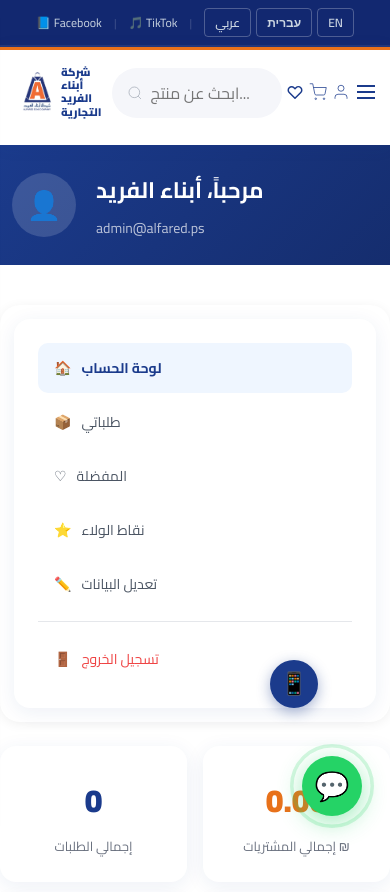
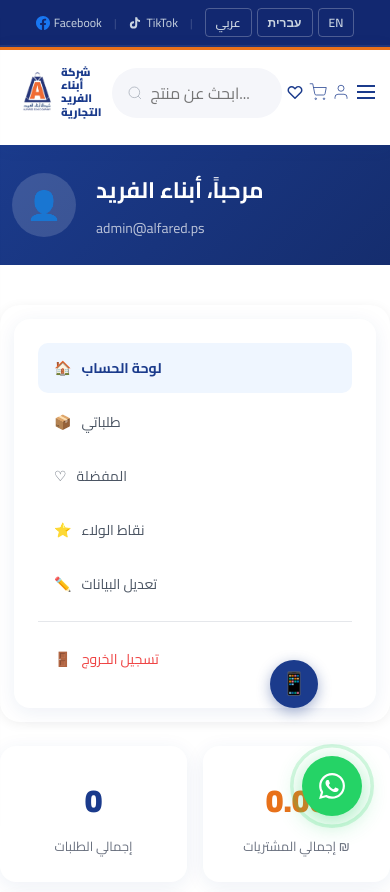
Before and after one commit to mohammadkhala/alfared, a Laravel app: page /account in a window 390 px wide. Shown: the top 892 px of the page. Run offline with Laravel 12, Linux system fonts and the light colour scheme; the visitor is signed in with stand-in values (Sample User, id 1); data comes from the database, SQL or seed files in the repository; some libraries are stand-ins or nearby versions.

Commit message:
Replace emoji icons with proper SVG brand icons (Facebook, TikTok, Phone, WhatsApp)
Co-Authored-By: Claude Sonnet 4.6 <noreply@anthropic.com>

```diff
--- a/resources/views/layouts/app.blade.php
+++ b/resources/views/layouts/app.blade.php
@@ -51,9 +51,15 @@
 
     {{-- Left side: language + TikTok --}}
     <div class="topbar-end">
-      <a href="https://www.facebook.com/HUDACENTERHEBRON" target="_blank" class="topbar-tiktok">📘 Facebook</a>
+      <a href="https://www.facebook.com/HUDACENTERHEBRON" target="_blank" class="topbar-tiktok" style="display:inline-flex;align-items:center;gap:4px;">
+        <svg xmlns="http://www.w3.org/2000/svg" width="14" height="14" viewBox="0 0 24 24" fill="#1877F2"><path d="M24 12.073C24 5.405 18.627 0 12 0S0 5.405 0 12.073C0 18.1 4.388 23.094 10.125 24v-8.437H7.078v-3.49h3.047V9.41c0-3.025 1.792-4.697 4.533-4.697 1.312 0 2.686.236 2.686.236v2.97h-1.513c-1.491 0-1.956.93-1.956 1.884v2.25h3.328l-.532 3.49h-2.796V24C19.612 23.094 24 18.1 24 12.073z"/></svg>
+        Facebook
+      </a>
       <span class="topbar-sep">|</span>
-      <a href="https://www.tiktok.com/@huda.center" target="_blank" class="topbar-tiktok">🎵 TikTok</a>
+      <a href="https://www.tiktok.com/@huda.center" target="_blank" class="topbar-tiktok" style="display:inline-flex;align-items:center;gap:4px;">
+        <svg xmlns="http://www.w3.org/2000/svg" width="14" height="14" viewBox="0 0 24 24" fill="currentColor"><path d="M19.59 6.69a4.83 4.83 0 01-3.77-4.25V2h-3.45v13.67a2.89 2.89 0 01-2.88 2.5 2.89 2.89 0 01-2.89-2.89 2.89 2.89 0 012.89-2.89c.28 0 .54.04.79.1V9.01a6.33 6.33 0 00-.79-.05 6.34 6.34 0 00-6.34 6.34 6.34 6.34 0 006.34 6.34 6.34 6.34 0 006.33-6.34V8.69a8.18 8.18 0 004.78 1.52V6.76a4.85 4.85 0 01-1.01-.07z"/></svg>
+        TikTok
+      </a>
       <span class="topbar-sep">|</span>
       <div class="lang-switch">
         <a href="{{ route('lang.switch','ar') }}"
@@ -291,20 +297,20 @@
 <div class="float-social" id="floatSocial">
   <div class="float-social-items">
     <a href="https://www.facebook.com/HUDACENTERHEBRON" target="_blank" class="float-social-btn facebook" title="Facebook">
-      📘
+      <svg xmlns="http://www.w3.org/2000/svg" width="22" height="22" viewBox="0 0 24 24" fill="#fff"><path d="M24 12.073C24 5.405 18.627 0 12 0S0 5.405 0 12.073C0 18.1 4.388 23.094 10.125 24v-8.437H7.078v-3.49h3.047V9.41c0-3.025 1.792-4.697 4.533-4.697 1.312 0 2.686.236 2.686.236v2.97h-1.513c-1.491 0-1.956.93-1.956 1.884v2.25h3.328l-.532 3.49h-2.796V24C19.612 23.094 24 18.1 24 12.073z"/></svg>
       <span class="float-social-label">Facebook</span>
     </a>
     <a href="https://www.tiktok.com/@huda.center" target="_blank" class="float-social-btn tiktok" title="TikTok">
-      🎵
+      <svg xmlns="http://www.w3.org/2000/svg" width="22" height="22" viewBox="0 0 24 24" fill="#fff"><path d="M19.59 6.69a4.83 4.83 0 01-3.77-4.25V2h-3.45v13.67a2.89 2.89 0 01-2.88 2.5 2.89 2.89 0 01-2.89-2.89 2.89 2.89 0 012.89-2.89c.28 0 .54.04.79.1V9.01a6.33 6.33 0 00-.79-.05 6.34 6.34 0 00-6.34 6.34 6.34 6.34 0 006.34 6.34 6.34 6.34 0 006.33-6.34V8.69a8.18 8.18 0 004.78 1.52V6.76a4.85 4.85 0 01-1.01-.07z"/></svg>
       <span class="float-social-label">TikTok</span>
     </a>
     <a href="tel:+970598191312" class="float-social-btn phone" title="{{ __('contact_us') }}">
-      📞
+      <svg xmlns="http://www.w3.org/2000/svg" width="22" height="22" viewBox="0 0 24 24" fill="none" stroke="#fff" stroke-width="2" stroke-linecap="round" stroke-linejoin="round"><path d="M22 16.92v3a2 2 0 01-2.18 2 19.79 19.79 0 01-8.63-3.07A19.5 19.5 0 013.09 9.81a19.79 19.79 0 01-3.07-8.67A2 2 0 012 .99h3a2 2 0 012 1.72c.127.96.361 1.903.7 2.81a2 2 0 01-.45 2.11L6.09 8.91a16 16 0 006 6l1.27-1.27a2 2 0 012.11-.45c.907.339 1.85.573 2.81.7A2 2 0 0122 16.92z"/></svg>
       <span class="float-social-label">+970 598 191 312</span>
     </a>
   </div>
   <a href="https://wa.me/970598191312" target="_blank" class="float-wa-btn" title="WhatsApp">
-    💬
+    <svg xmlns="http://www.w3.org/2000/svg" width="26" height="26" viewBox="0 0 24 24" fill="#fff"><path d="M17.472 14.382c-.297-.149-1.758-.867-2.03-.967-.273-.099-.471-.148-.67.15-.197.297-.767.966-.94 1.164-.173.199-.347.223-.644.075-.297-.15-1.255-.463-2.39-1.475-.883-.788-1.48-1.761-1.653-2.059-.173-.297-.018-.458.13-.606.134-.133.298-.347.446-.52.149-.174.198-.298.298-.497.099-.198.05-.371-.025-.52-.075-.149-.669-1.612-.916-2.207-.242-.579-.487-.5-.669-.51-.173-.008-.371-.01-.57-.01-.198 0-.52.074-.792.372-.272.297-1.04 1.016-1.04 2.479 0 1.462 1.065 2.875 1.213 3.074.149.198 2.096 3.2 5.077 4.487.709.306 1.262.489 1.694.625.712.227 1.36.195 1.871.118.571-.085 1.758-.719 2.006-1.413.248-.694.248-1.289.173-1.413-.074-.124-.272-.198-.57-.347m-5.421 7.403h-.004a9.87 9.87 0 01-5.031-1.378l-.361-.214-3.741.982.998-3.648-.235-.374a9.86 9.86 0 01-1.51-5.26c.001-5.45 4.436-9.884 9.888-9.884 2.64 0 5.122 1.03 6.988 2.898a9.825 9.825 0 012.893 6.994c-.003 5.45-4.437 9.884-9.885 9.884m8.413-18.297A11.815 11.815 0 0012.05 0C5.495 0 .16 5.335.157 11.892c0 2.096.547 4.142 1.588 5.945L.057 24l6.305-1.654a11.882 11.882 0 005.683 1.448h.005c6.554 0 11.89-5.335 11.893-11.893a11.821 11.821 0 00-3.48-8.413z"/></svg>
     <span class="float-social-label">WhatsApp</span>
   </a>
 </div>
```
